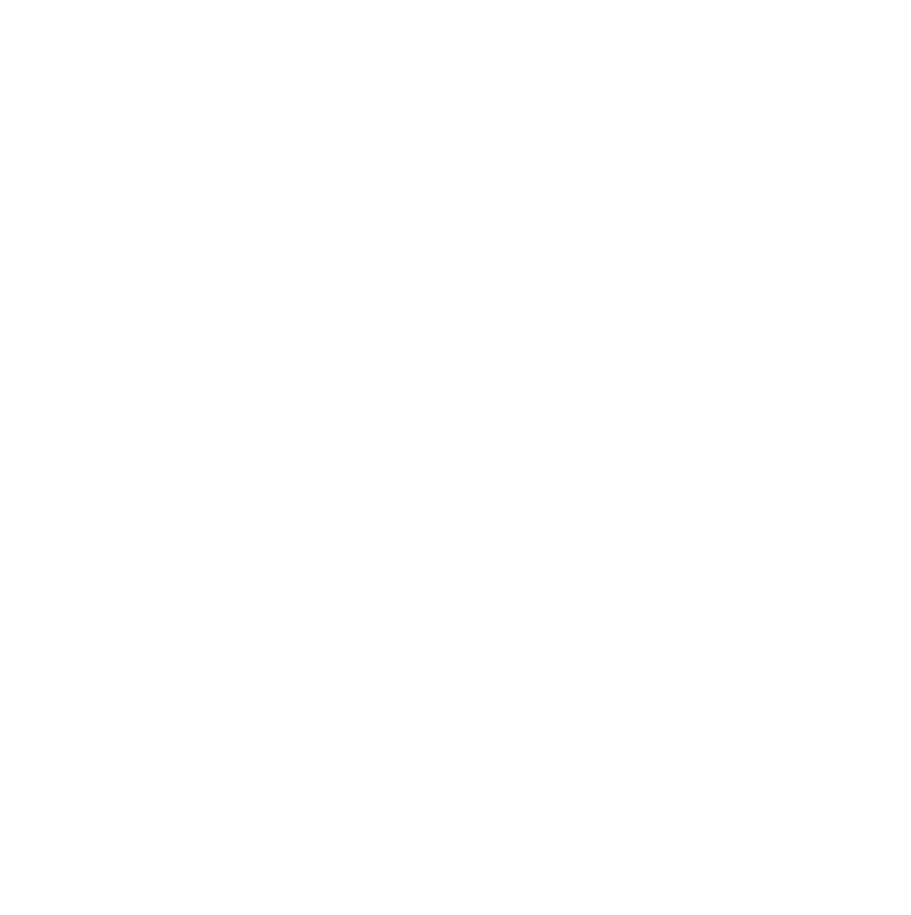
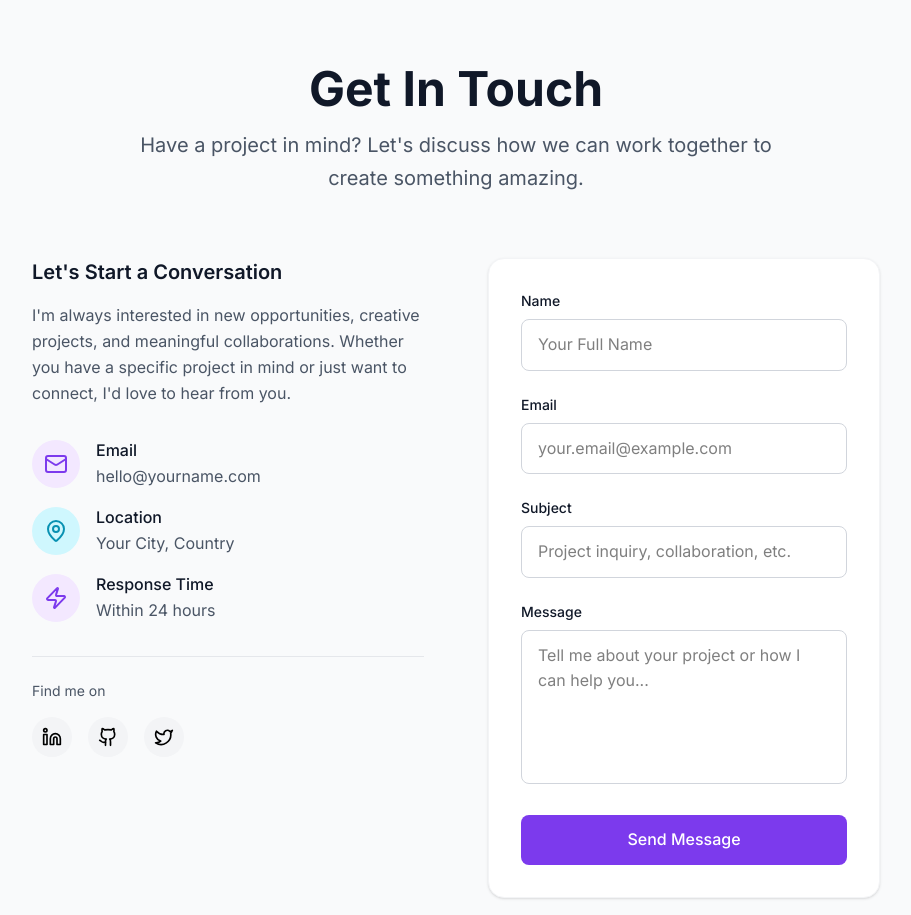
Before and after one commit to asifjirayat/modern-ux-portfolio, a React (Vite) app: page / in a window 1280 px wide. Shown: the part 2640-3555 px from the top of the page, without its empty margins (184-1095 px from the left). Before the commit the page ends 2609 px from the top, so only its background shows below. Built offline with nearby package versions, Linux system fonts and the light colour scheme.

Commit message:
Added Contact component with placeholder content

```diff
--- a/src/App.jsx
+++ b/src/App.jsx
@@ -1,11 +1,13 @@
 import Hero from "./components/sections/Hero.jsx";
 import Projects from "./components/sections/Projects.jsx";
+import Contact from "./components/sections/Contact.jsx";
 
 const App = () => {
   return (
     <>
       <Hero />
       <Projects />
+      <Contact />
     </>
   );
 };
--- /dev/null
+++ b/src/components/sections/Contact.jsx
@@ -0,0 +1,176 @@
+import { Mail, MapPin, Zap, Linkedin, Github, Twitter } from "lucide-react";
+
+const Contact = () => {
+  return (
+    <section className="py-16 md:py-24 bg-gray-50">
+      <div className="max-w-4xl mx-auto px-6">
+        {/* Section header */}
+        <div className="text-center mb-12 md:mb-16">
+          <h2 className="text-3xl md:text-5xl font-bold mb-4 text-gray-900">
+            Get In Touch
+          </h2>
+          <p className="text-lg md:text-xl text-gray-600 max-w-2xl mx-auto leading-relaxed">
+            Have a project in mind? Let's discuss how we can work together to
+            create something amazing.
+          </p>
+        </div>
+
+        <div className="grid md:grid-cols-2 gap-12 lg:gap-16">
+          {/* Contact Info Left*/}
+          <div className="space-y-8">
+            <div>
+              <h3 className="text-xl font-semibold text-gray-900 mb-4">
+                Let's Start a Conversation
+              </h3>
+              <p className="text-gray-600 leading-relaxed mb-6">
+                I'm always interested in new opportunities, creative projects,
+                and meaningful collaborations. Whether you have a specific
+                project in mind or just want to connect, I'd love to hear from
+                you.
+              </p>
+            </div>
+
+            {/* Contact Details */}
+            <div className="space-y-4">
+              <div className="flex items-center gap-4">
+                <div className="w-12 h-12 bg-primary-100 rounded-full flex items-center justify-center">
+                  <Mail className="w-6 h-6 text-primary-600" />
+                </div>
+                <div>
+                  <p className="font-medium text-gray-900">Email</p>
+                  <p className="text-gray-600">hello@yourname.com</p>
+                </div>
+              </div>
+
+              <div className="flex items-center gap-4">
+                <div className="w-12 h-12 bg-accent-100 rounded-full flex items-center justify-center">
+                  <MapPin className="w-6 h-6 text-accent-600" />
+                </div>
+                <div>
+                  <p className="font-medium text-gray-900">Location</p>
+                  <p className="text-gray-600">Your City, Country</p>
+                </div>
+              </div>
+
+              <div className="flex items-center gap-4">
+                <div className="w-12 h-12 bg-primary-100 rounded-full flex items-center justify-center">
+                  <Zap className="w-6 h-6 text-primary-600" />
+                </div>
+                <div>
+                  <p className="font-medium text-gray-900">Response Time</p>
+                  <p className="text-gray-600">Within 24 hours</p>
+                </div>
+              </div>
+            </div>
+
+            {/* Social Links */}
+            <div className="pt-6 border-t border-gray-200">
+              <p className="text-sm text-gray-600 mb-4">Find me on</p>
+              <div className="flex gap-4">
+                <a
+                  href="#"
+                  className="w-10 h-10 bg-gray-100 rounded-full flex items-center justify-center hover:bg-primary-600 hover:text-white transition-colors"
+                >
+                  <span className="sr-only">LinkedIn</span>
+                  <Linkedin className="w-5 h-5" />
+                </a>
+                <a
+                  href="#"
+                  className="w-10 h-10 bg-gray-100 rounded-full flex items-center justify-center hover:bg-primary-600 hover:text-white transition-colors"
+                >
+                  <span className="sr-only">GitHub</span>
+                  <Github className="w-5 h-5" />
+                </a>
+                <a
+                  href="#"
+                  className="w-10 h-10 bg-gray-100 rounded-full flex items-center justify-center hover:bg-primary-600 hover:text-white transition-colors"
+                >
+                  <span className="sr-only">Twitter</span>
+                  <Twitter className="w-5 h-5" />
+                </a>
+              </div>
+            </div>
+          </div>
+
+          {/* Contact Form Right */}
+          <div className="bg-white rounded-2xl p-8 shadow-sm border border-gray-100">
+            <form className="space-y-6">
+              <div>
+                <label
+                  htmlFor="name"
+                  className="block text-sm font-medium text-gray-900 mb-2"
+                >
+                  Name
+                </label>
+                <input
+                  type="text"
+                  name="name"
+                  id="name"
+                  className="w-full px-4 py-3 border border-gray-300 rounded-lg focus:ring-4 focus:ring-primary-500/20 focus:border-primary-500 outline-none transition-colors"
+                  placeholder="Your Full Name"
+                />
+              </div>
+
+              <div>
+                <label
+                  htmlFor="email"
+                  className="block text-sm font-medium text-gray-900 mb-2"
+                >
+                  Email
+                </label>
+                <input
+                  type="email"
+                  id="email"
+                  name="email"
+                  className="w-full px-4 py-3 border border-gray-300 rounded-lg focus:ring-4 focus:ring-primary-500/20 focus:border-primary-500 outline-none transition-colors"
+                  placeholder="your.email@example.com"
+                />
+              </div>
+
+              <div>
+                <label
+                  htmlFor="subject"
+                  className="block text-sm font-medium text-gray-900 mb-2"
+                >
+                  Subject
+                </label>
+                <input
+                  type="text"
+                  id="subject"
+                  name="subject"
+                  className="w-full px-4 py-3 border border-gray-300 rounded-lg focus:ring-4 focus:ring-primary-500/20 focus:border-primary-500 outline-none transition-colors"
+                  placeholder="Project inquiry, collaboration, etc."
+                />
+              </div>
+
+              <div>
+                <label
+                  htmlFor="message"
+                  className="block text-sm font-medium text-gray-900 mb-2"
+                >
+                  Message
+                </label>
+                <textarea
+                  id="message"
+                  name="message"
+                  rows="5"
+                  className="w-full px-4 py-3 border border-gray-300 rounded-lg focus:ring-4 focus:ring-primary-500/20 focus:border-primary-500 outline-none transition-colors resize-none"
+                  placeholder="Tell me about your project or how I can help you..."
+                />
+              </div>
+
+              <button
+                type="submit"
+                className="w-full px-6 py-3 bg-primary-600 text-white rounded-lg font-medium hover:bg-primary-700 focus:ring-4 focus:ring-primary-500/40 transition-colors"
+              >
+                Send Message
+              </button>
+            </form>
+          </div>
+        </div>
+      </div>
+    </section>
+  );
+};
+
+export default Contact;
--- a/src/index.css
+++ b/src/index.css
@@ -8,6 +8,7 @@
   --color-primary-600: #7c3aed; /* Deep purple - hover states */
   --color-primary-700: #6d28d9; /* Rich purple - active states */
 
+  --color-accent-100: #cff7fe; /* Light cyan - accents */
   --color-accent-500: #06b6d4; /* Bright cyan - accents */
   --color-accent-600: #0891b2; /* Deep cyan - hover */
 
```
